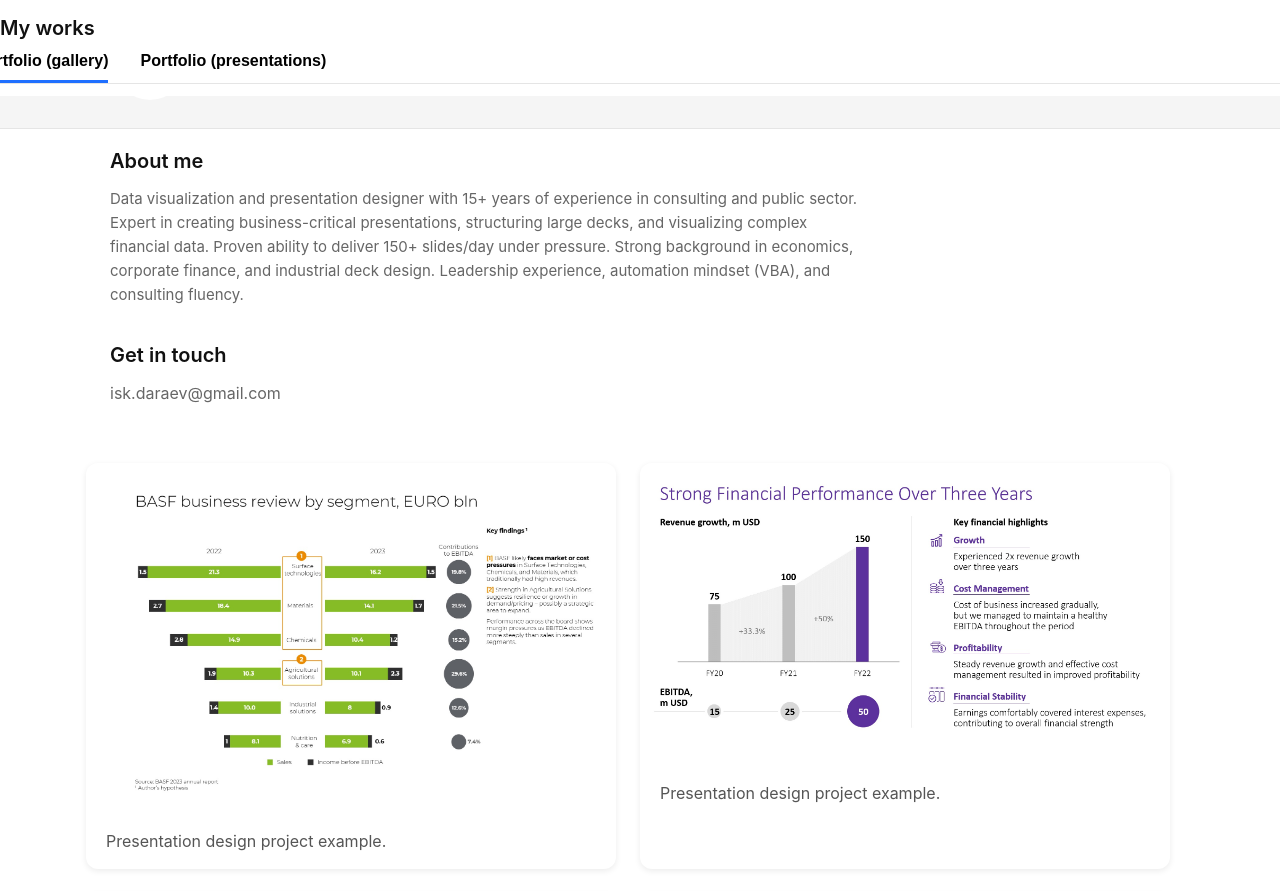
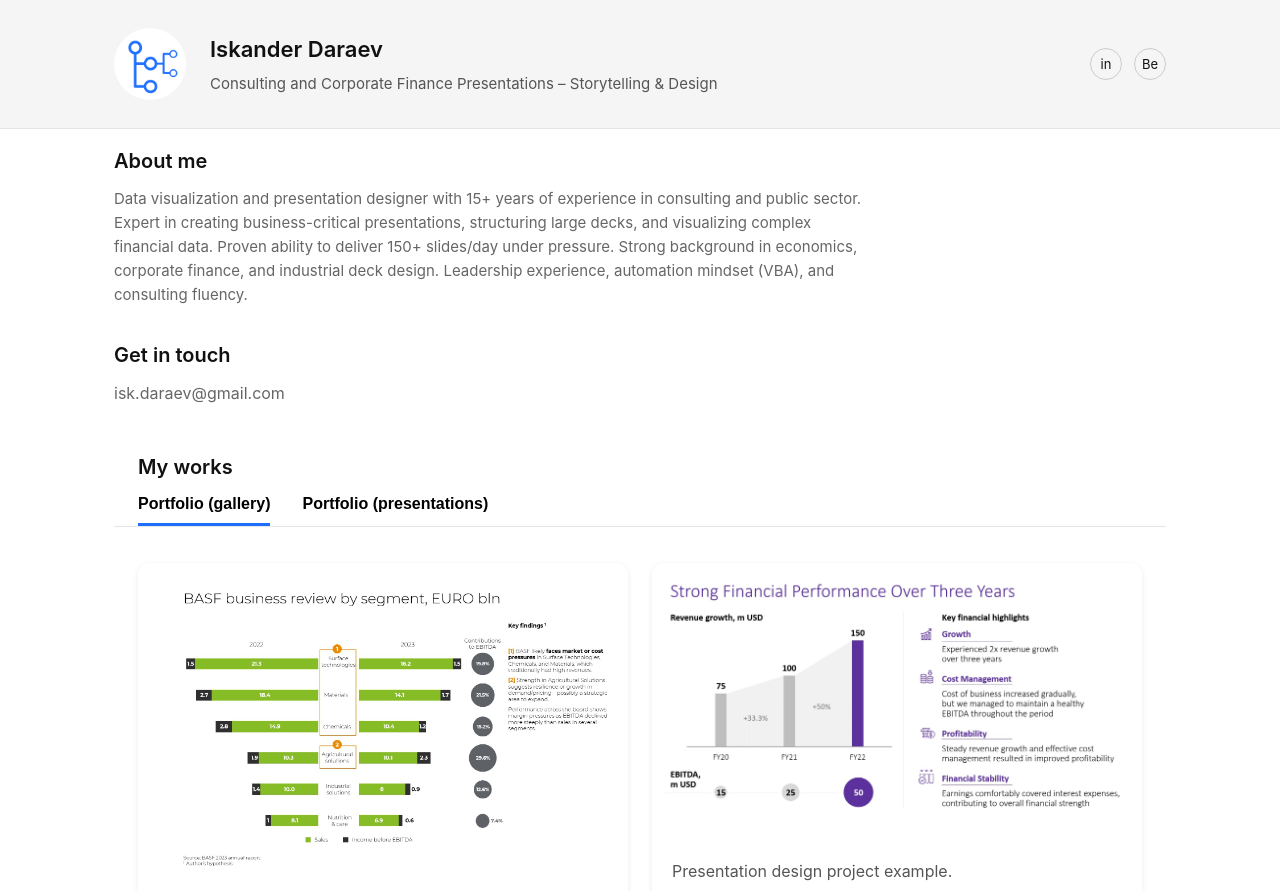
Before and after one commit to isk06/ruportfo, a Next.js app: page / in a window 1280 px wide. Shown: the top 891 px of the page. Built offline with nearby package versions, Linux system fonts and the light colour scheme.

Commit message:
Fix freeze pane for My Works and tabs

```diff
--- a/app/globals.css
+++ b/app/globals.css
@@ -61,8 +61,9 @@ a:hover {
   width: 72px;
   height: 72px;
   border-radius: 50%;
+  background: #ffffff;
   overflow: hidden;
-  background: #fff;
+  flex-shrink: 0;
 }
 
 .hero-avatar {
@@ -107,7 +108,7 @@ a:hover {
 .section {
   max-width: 1100px;
   margin: 0 auto;
-  padding: 16px 20px;
+  padding: 16px 24px;
 }
 
 .section h2 {
@@ -117,7 +118,7 @@ a:hover {
 }
 
 /* ===============================
-   ABOUT
+   ABOUT / CONTACT
 ================================ */
 
 .about {
@@ -126,10 +127,6 @@ a:hover {
   font-size: 15px;
 }
 
-/* ===============================
-   CONTACT
-================================ */
-
 .contact {
   font-weight: 400;
   margin-top: 6px;
@@ -137,27 +134,44 @@ a:hover {
 }
 
 /* ===============================
-   PORTFOLIO FREEZE PANE
+   EXCEL-LIKE FREEZE (MY WORKS)
 ================================ */
 
-/* Sticky wrapper for title + tabs */
+/* Sticky container (JS toggles .fixed) */
+.works-sticky {
+  background: #ffffff;
+  padding-top: 12px;
+  padding-bottom: 12px;
+  z-index: 100;
+}
 
+/* When frozen */
+.works-sticky.fixed {
+  position: fixed;
+  top: 0;
+  left: 0;
+  right: 0;
+  box-shadow: 0 2px 6px rgba(0, 0, 0, 0.06);
+}
 
-/* Title inside sticky */
-.portfolio-title {
-  margin-bottom: 8px;
-  font-size: 20px;
-  font-weight: 600;
+/* Section title */
+.works-sticky h2 {
+  max-width: 1100px;
+  margin: 0 auto 12px auto;
+  padding: 0 24px;
+}
+
+/* Tabs row */
+.works-tabs {
+  max-width: 1100px;
+  margin: 0 auto;
+  padding: 0 24px;
+  display: flex;
+  gap: 32px;
+  border-bottom: 1px solid #e5e5e5;
 }
 
 /* Tabs */
-.portfolio-tabs {
-  display: flex;
-  gap: 40px;
-  border-bottom: 1px solid #e5e5e5;
-  margin-left: -24px;
-}
-
 .tab {
   background: none;
   border: none;
@@ -172,14 +186,22 @@ a:hover {
   border-bottom-color: #1f6fff;
 }
 
-/* Grid content */
-.portfolio-grid,
-.portfolio-pdfs {
+/* ===============================
+   PORTFOLIO CONTENT
+================================ */
+
+/* Push content below fixed header */
+.works-content {
+  max-width: 1100px;
+  margin: 0 auto;
+  padding: 24px;
+}
+
+/* Grid */
+.works-grid {
   display: grid;
   grid-template-columns: repeat(2, 1fr);
   gap: 24px;
-  margin-left: -24px;
-  padding-top: 24px;
 }
 
 /* ===============================
@@ -213,7 +235,33 @@ a:hover {
   padding: 14px 16px;
   font-size: 13px;
   color: #666;
-  background: #fff;
+  background: #ffffff;
+}
+
+/* ===============================
+   IMAGE MODAL
+================================ */
+
+.modal-overlay {
+  position: fixed;
+  inset: 0;
+  background: rgba(0, 0, 0, 0.75);
+  display: flex;
+  align-items: center;
+  justify-content: center;
+  z-index: 1000;
+}
+
+.modal-content {
+  max-width: 90vw;
+  max-height: 90vh;
+}
+
+.modal-content img {
+  width: 100%;
+  height: auto;
+  border-radius: 8px;
+  cursor: zoom-out;
 }
 
 /* ===============================
@@ -229,7 +277,7 @@ a:hover {
 }
 
 .footer-gray {
-  background: #f5f5f5;
+  background-color: #f5f5f5;
 }
 
 /* ===============================
@@ -246,148 +294,12 @@ a:hover {
     margin-left: 0;
   }
 
-  .portfolio-grid,
-  .portfolio-pdfs {
+  .works-grid {
     grid-template-columns: 1fr;
-    margin-left: 0;
   }
 
-  .portfolio-tabs {
-    margin-left: 0;
+  .works-sticky.fixed {
+    position: static;
+    box-shadow: none;
   }
 }
-
-/* ===============================
-   FREEZE "MY WORKS" HEADER
-================================ */
-
-.works-sticky {
-  position: sticky;
-  top: 0;
-  z-index: 30;
-  background: #ffffff;
-  padding-top: 12px;
-  padding-bottom: 8px;
-}
-
-.works-sticky h2 {
-  margin-bottom: 8px;
-}
-
-.works-tabs {
-  display: flex;
-  gap: 40px;
-  border-bottom: 1px solid #e5e5e5;
-  margin-left: -24px;
-}
-
-.tab {
-  background: none;
-  border: none;
-  padding-bottom: 10px;
-  font-size: 16px;
-  font-weight: 600;
-  cursor: pointer;
-  border-bottom: 3px solid transparent;
-}
-
-.tab.active {
-  border-bottom-color: #1f6fff;
-}
-
-/* CONTENT BELOW STICKY */
-.works-grid {
-  display: grid;
-  grid-template-columns: repeat(2, 1fr);
-  gap: 24px;
-  margin-left: -24px;
-  padding-top: 24px;
-}
-
-.portfolio-sticky {
-  background: #fff;
-  z-index: 500;
-  padding-top: 8px;
-  padding-bottom: 8px;
-  width: 100%;
-}
-
-.portfolio-sticky.fixed {
-  position: fixed;
-  top: 0;
-  left: 0;
-  right: 0;
-}
-
-.portfolio-tabs {
-  display: flex;
-  gap: 32px;
-  border-bottom: 1px solid #e5e5e5;
-  margin-left: -24px;
-}
-
-.works-grid {
-  display: grid;
-  grid-template-columns: repeat(2, 1fr);
-  gap: 24px;
-  margin-left: -24px;
-  padding-top: 24px;
-}
-
-.tab {
-  background: none;
-  border: none;
-  padding-bottom: 10px;
-  font-size: 16px;
-  font-weight: 600;
-  cursor: pointer;
-  border-bottom: 3px solid transparent;
-}
-
-.tab.active {
-  border-bottom-color: #1f6fff;
-}
-
-.works-sticky {
-  background: #fff;
-  padding-top: 12px;
-  padding-bottom: 12px;
-  width: 100%;
-  z-index: 100;
-}
-
-.works-sticky.fixed {
-  position: fixed;
-  top: 0;
-  left: 0;
-  right: 0;
-}
-
-.works-tabs {
-  display: flex;
-  gap: 32px;
-  border-bottom: 1px solid #e5e5e5;
-  margin-left: -24px;
-}
-
-.works-grid {
-  display: grid;
-  grid-template-columns: repeat(2, 1fr);
-  gap: 24px;
-  margin-left: -24px;
-  padding-top: 24px;
-}
-
-.tab {
-  background: none;
-  border: none;
-  padding-bottom: 10px;
-  font-size: 16px;
-  font-weight: 600;
-  cursor: pointer;
-  border-bottom: 3px solid transparent;
-}
-
-.tab.active {
-  border-bottom-color: #1f6fff;
-}
--- a/components/PortfolioTabs.tsx
+++ b/components/PortfolioTabs.tsx
@@ -11,26 +11,33 @@ type Props = {
 
 export default function PortfolioTabs({ images, pdfs }: Props) {
   const [activeTab, setActiveTab] = useState<"gallery" | "pdfs">("gallery");
-  const [fixed, setFixed] = useState(false);
-  const refSticky = useRef<HTMLDivElement>(null);
+  const [isFixed, setIsFixed] = useState(false);
+
+  const anchorRef = useRef<HTMLDivElement>(null);
+  const freezePoint = useRef<number>(0);
 
   useEffect(() => {
-    const handleScroll = () => {
-      if (!refSticky.current) return;
-      const topOffset = refSticky.current.getBoundingClientRect().top;
-      setFixed(topOffset <= 0);
+    if (!anchorRef.current) return;
+
+    // Capture original Y position ONCE
+    freezePoint.current =
+      anchorRef.current.getBoundingClientRect().top + window.scrollY;
+
+    const onScroll = () => {
+      setIsFixed(window.scrollY >= freezePoint.current);
     };
 
-    window.addEventListener("scroll", handleScroll);
-    return () => window.removeEventListener("scroll", handleScroll);
+    window.addEventListener("scroll", onScroll);
+    return () => window.removeEventListener("scroll", onScroll);
   }, []);
 
   return (
     <>
-      <div
-        ref={refSticky}
-        className={fixed ? "works-sticky fixed" : "works-sticky"}
-      >
+      {/* Invisible anchor keeps layout correct */}
+      <div ref={anchorRef} />
+
+      {/* STICKY HEADER */}
+      <div className={`works-sticky ${isFixed ? "fixed" : ""}`}>
         <h2>My works</h2>
 
         <div className="works-tabs">
@@ -50,6 +57,8 @@ export default function PortfolioTabs({ images, pdfs }: Props) {
         </div>
       </div>
 
+      {/* CONTENT */}
+      <div className="works-content">
         {activeTab === "gallery" && (
           <div className="works-grid">
             {images.map((img, i) => (
@@ -74,6 +83,7 @@ export default function PortfolioTabs({ images, pdfs }: Props) {
             ))}
           </div>
         )}
+      </div>
     </>
   );
 }
```
Lines whose indentation alone changed are shown as unchanged.
